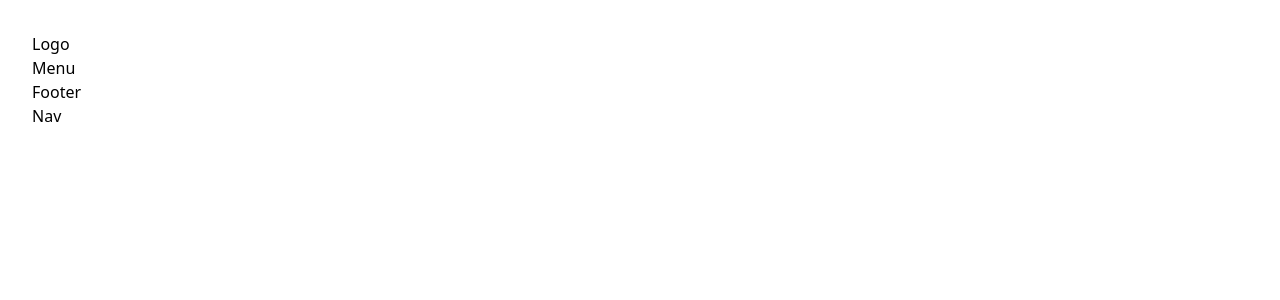
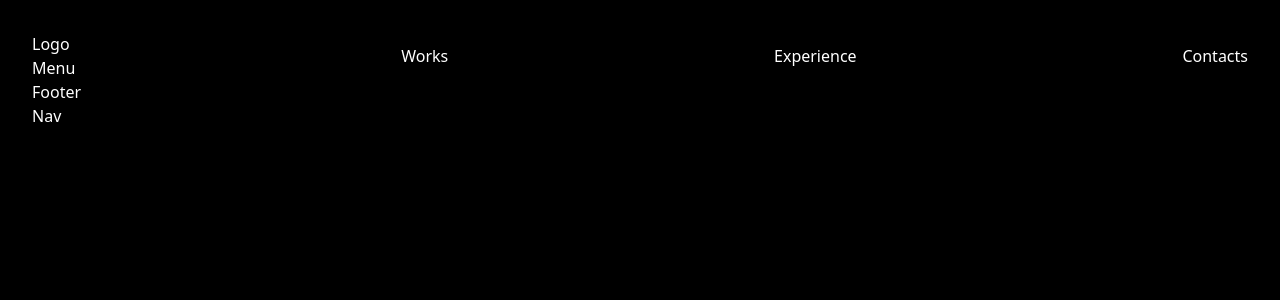
Before and after one commit to kkirrin/kkirrin_web_site, a React (Vite) app: page / in a window 1280 px wide. Shown: the top 300 px of the page. Built offline with nearby package versions, Linux system fonts and the light colour scheme.

Commit message:
feat: рефакторинг

```diff
--- a/components/Footer/Footer.jsx
+++ b/components/Footer/Footer.jsx
@@ -1,6 +1,8 @@
+import styles from './style.module.css'
+
 const Footer = () => {
     return (
-        <header className="fixed container">
+        <footer className={styles.footer}>
             <div>
                 <span>Footer</span>
             </div>
@@ -9,7 +11,7 @@ const Footer = () => {
             <div>
                 Nav
             </div>
-        </header>
+        </footer>
     )
 }
 
--- /dev/null
+++ b/components/Footer/style.module.css
@@ -0,0 +1,3 @@
+.footer {
+  flex: 1;
+}
--- a/components/Header/Header.jsx
+++ b/components/Header/Header.jsx
@@ -1,15 +1,33 @@
+import styles from './style.module.css';
+import { Link } from "react-router-dom";
+
+
 const Header = () => {
     return (
-        <header className="fixed container">
-            <div className="flex bg-red-400">
+        <header className={styles.header}>
+            <div>
                 <div>
-                    <span className="text-7xl">Logo</span>
+                    <span>Logo</span>
                 </div>
 
+                <div>
+                    <button>
+                        Menu
+                    </button>
+                </div>
+            </div>
 
-                <div>
-                    Menu
-                </div>
+            <div>
+                Works
+
+            </div>
+
+            <div>
+                Experience
+            </div>
+
+             <div>
+                Contacts
             </div>
         </header>
     )
--- /dev/null
+++ b/components/Header/style.module.css
@@ -0,0 +1,5 @@
+.header {
+  display: flex;
+  justify-content: space-between;
+  align-items: center;
+}
--- a/package.json
+++ b/package.json
@@ -29,6 +29,7 @@
     "gh-pages": "^6.2.0",
     "globals": "^15.11.0",
     "postcss": "^8.4.49",
+    "react-router-dom": "^7.0.2",
     "tailwindcss": "^3.4.16",
     "vite": "^5.4.9"
   }
--- a/src/App.css
+++ b/src/App.css
@@ -3,6 +3,11 @@
   /* width: 100%;?W */
   margin: 0 auto;
   padding: 2rem;
+}
+
+body {
+  background-color: black;
+  color: white;
 }
 
 .logo {
@@ -18,6 +23,11 @@
   filter: drop-shadow(0 0 2em #61dafbaa);
 }
 
+.main {
+  display: flex;
+  flex-direction: column;
+}
+
 @keyframes logo-spin {
   from {
     transform: rotate(0deg);
--- a/src/App.jsx
+++ b/src/App.jsx
@@ -6,8 +6,10 @@ function App() {
 
   return (
     <>
-        <Header />
-        <Footer />
+      <main className='main'>
+          <Header />
+          <Footer />
+      </main>
     </>
   )
 }
```
Also changed, not shown: 1 other file (tests, documents, lock files or other folders).
